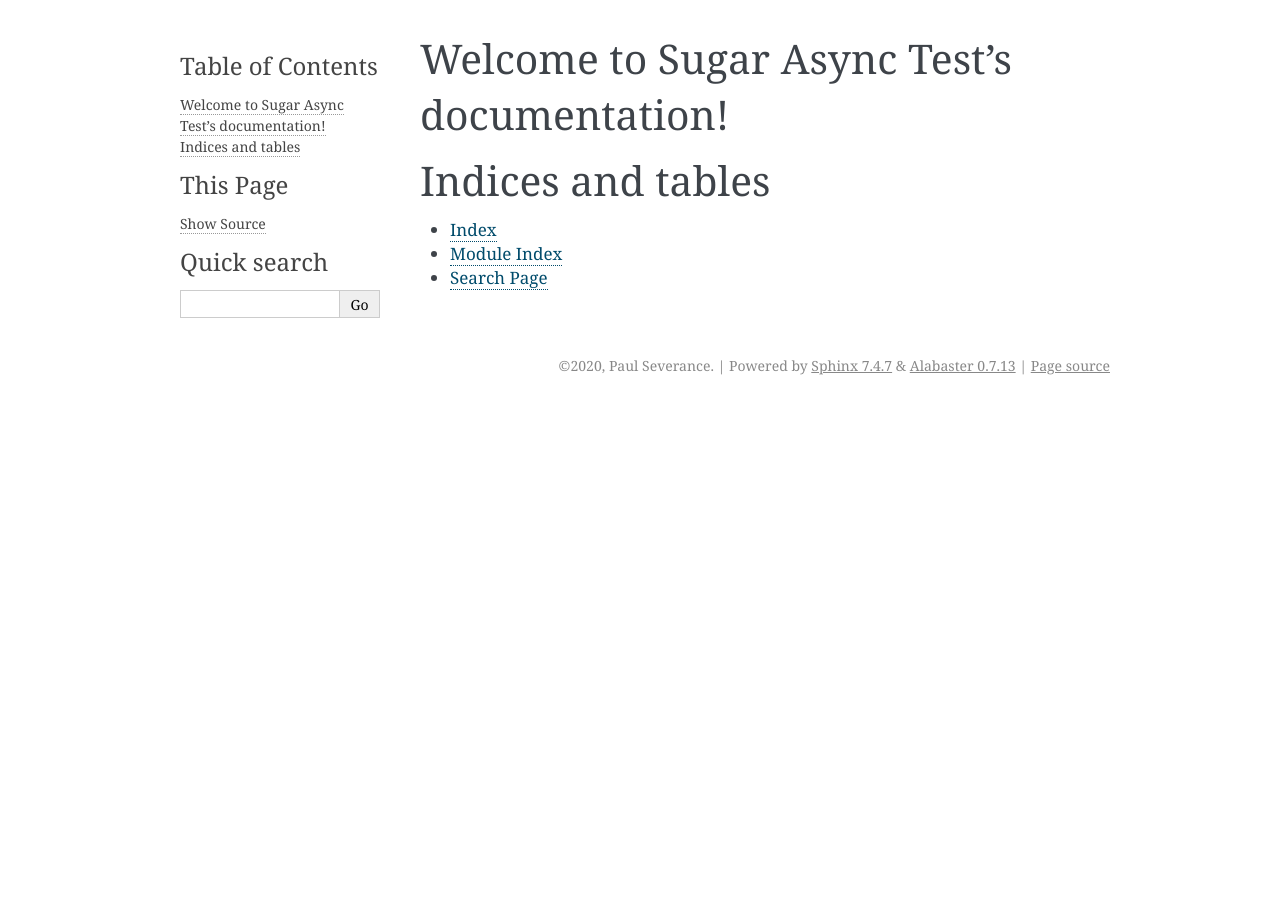
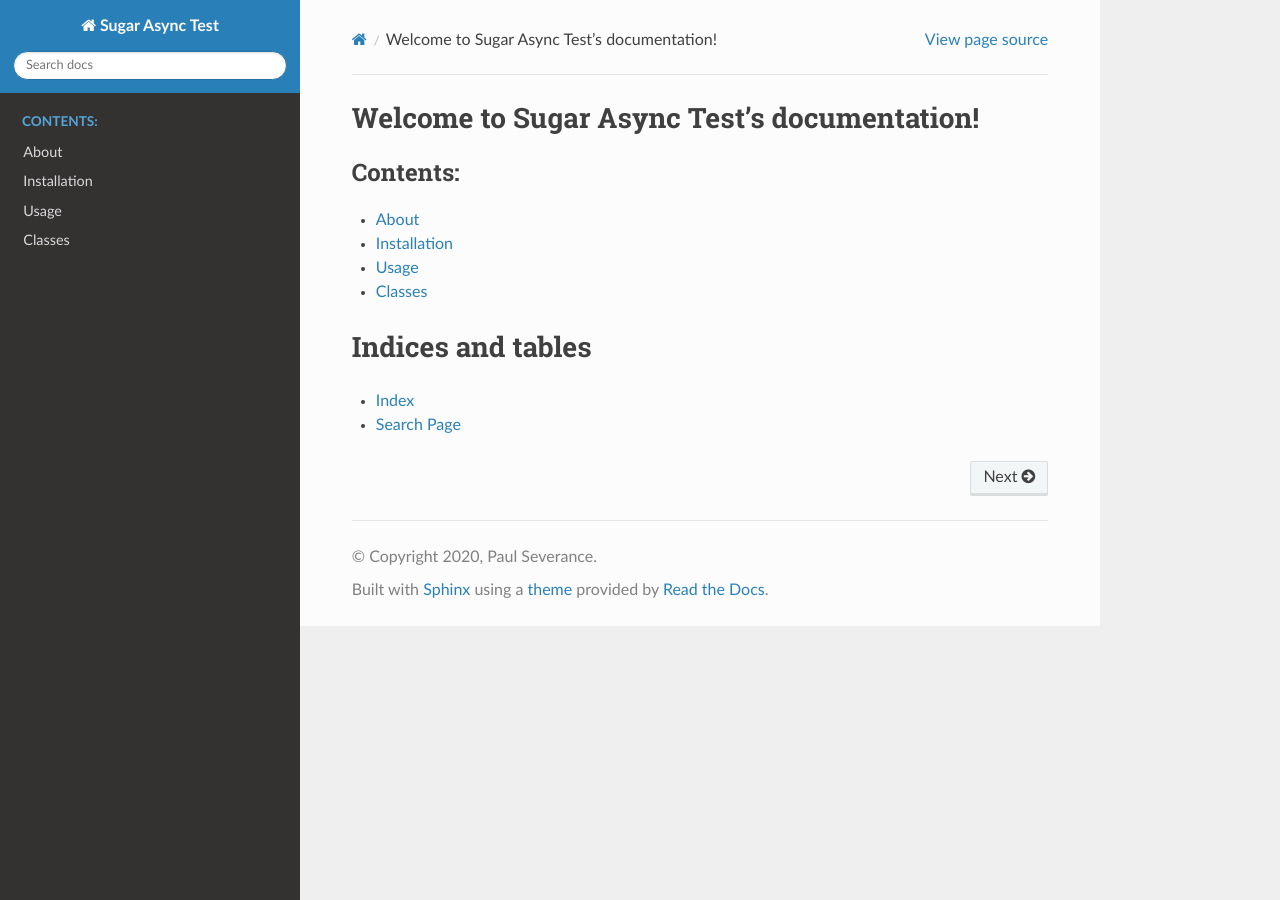
Before and after one commit to sugarush/fire-asynctest, a Sphinx documentation site: the page built from docs/index.rst, in a window 1280 px wide. Built offline with Sphinx 7.4.7 and the Read the Docs theme 2.0.0, drawn with Linux system fonts in a browser that asks for light colours.

Commit message:
add documentation

```diff
--- a/docs/conf.py
+++ b/docs/conf.py
@@ -10,9 +10,9 @@
 # add these directories to sys.path here. If the directory is relative to the
 # documentation root, use os.path.abspath to make it absolute, like shown here.
 #
-# import os
-# import sys
-# sys.path.insert(0, os.path.abspath('.'))
+import os
+import sys
+sys.path.insert(0, os.path.abspath('..'))
 
 
 # -- Project information -----------------------------------------------------
@@ -27,8 +27,7 @@ author = 'Paul Severance'
 # Add any Sphinx extension module names here, as strings. They can be
 # extensions coming with Sphinx (named 'sphinx.ext.*') or your custom
 # ones.
-extensions = [
-]
+extensions = ['sphinx.ext.autodoc', 'sphinx_rtd_theme']
 
 # Add any paths that contain templates here, relative to this directory.
 templates_path = ['_templates']
@@ -44,7 +43,12 @@ exclude_patterns = ['_build', 'Thumbs.db', '.DS_Store']
 # The theme to use for HTML and HTML Help pages.  See the documentation for
 # a list of builtin themes.
 #
-html_theme = 'alabaster'
+import sphinx_rtd_theme
+
+html_theme = 'sphinx_rtd_theme'
+
+# Set pygments style
+pygments_style = 'sphinx'
 
 # Add any paths that contain custom static files (such as style sheets) here,
 # relative to this directory. They are copied after the builtin static files,
--- /dev/null
+++ b/docs/content/classes.rst
@@ -0,0 +1,6 @@
+Classes
+=======
+
+.. autoclass:: sugar_asynctest.AsyncTestCase
+  :members:
+  :member-order: bysource
--- a/docs/index.rst
+++ b/docs/index.rst
@@ -10,11 +10,12 @@ Welcome to Sugar Async Test's documentation!
    :maxdepth: 2
    :caption: Contents:
 
+   content/basics
+   content/classes
 
 
 Indices and tables
 ==================
 
 * :ref:`genindex`
-* :ref:`modindex`
 * :ref:`search`
```
Also changed, not shown: docs/content/basics.rst (added, +24 -0 lines), 2 other files.
